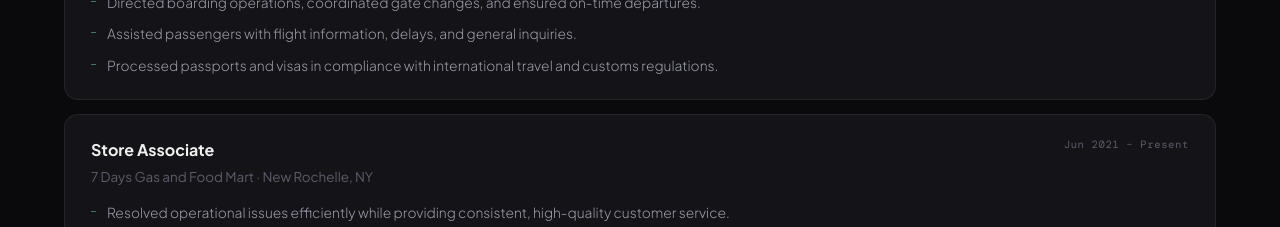
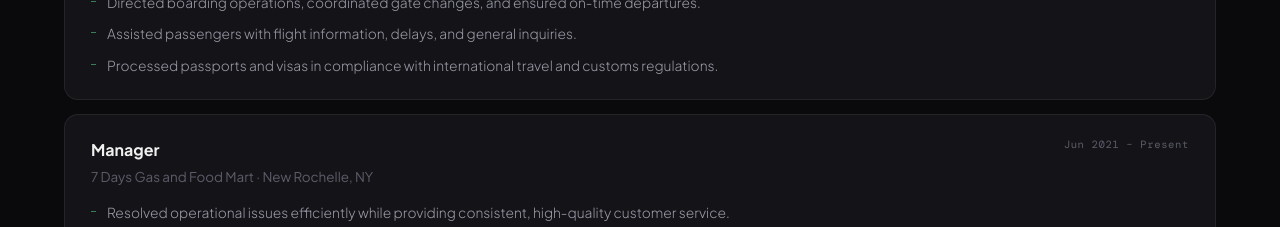
Before and after one commit to PrinceKlair619/portfolio, a React app: page / in a window 1280 px wide. Shown: the part 2980-3207 px from the top of the page. Built offline with nearby package versions, Linux system fonts and the light colour scheme; the HTML template or start-up script is replaced by a standard one.

Commit message:
updated role

```diff
--- a/src/App.jsx
+++ b/src/App.jsx
@@ -186,7 +186,7 @@ const EXPERIENCE = [
     ],
   },
   {
-    title: "Store Associate",
+    title: "Manager",
     company: "7 Days Gas and Food Mart",
     location: "New Rochelle, NY",
     period: "Jun 2021 – Present",
```
